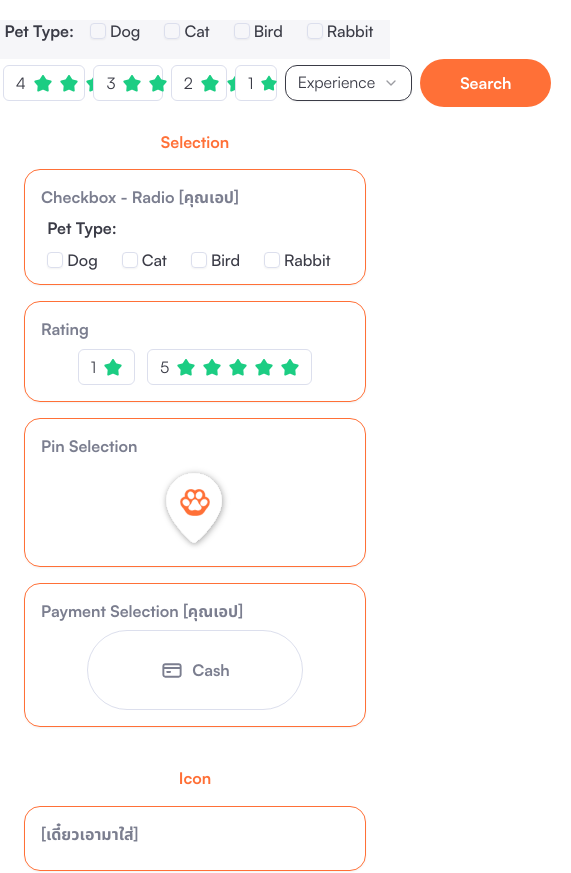
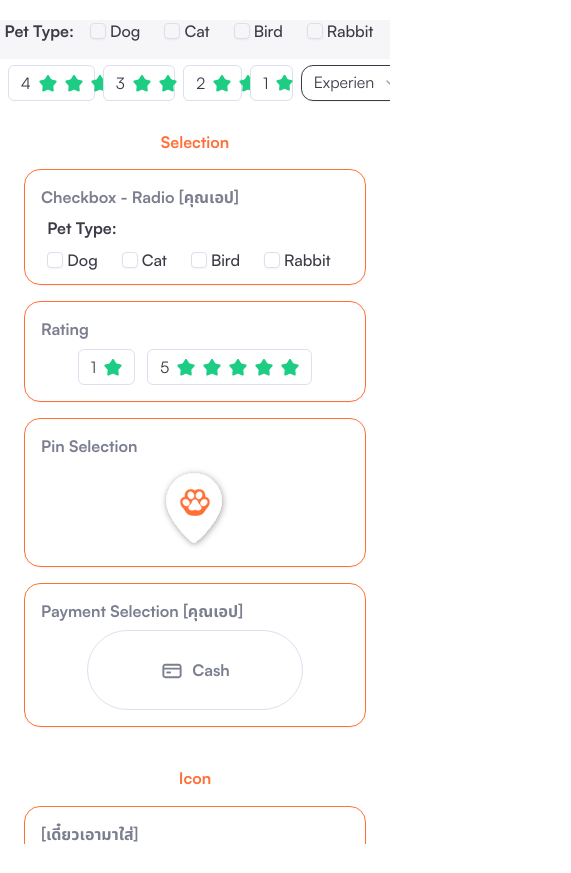
Before and after one commit to phumphut-rueng/Pet-Sitter-App, a Next.js app: page / in a window 390 px wide. Shown: the top 873 px of the page, 571 px wide, since content can reach past the window. After the commit the page ends 844 px from the top, so only its background shows below. Built offline with nearby package versions, Linux system fonts and the light colour scheme.

Commit message:
style: Refactor globals.css for improved organization and clarity; update theme mapping, add new utility classes, and enhance responsive design

```diff
--- a/src/styles/globals.css
+++ b/src/styles/globals.css
@@ -36,9 +36,12 @@
 @import "tailwindcss";
 @import "./token.css";
 
-@source "../**/*.{js,ts,jsx,tsx,mdx}";
+@source "./app/**/*.{ts,tsx,mdx}";
+@source "./components/**/*.{ts,tsx}";
+@source "./pages/**/*.{ts,tsx}";
+@source "./src/**/*.{ts,tsx}";
 
-/* ---------- TAILWIND THEME MAPPING ---------- */
+/* ---------- THEME MAPPING ---------- */
 @theme {
   /* Base Surfaces */
   --color-bg: var(--bg);
@@ -47,7 +50,7 @@
   --color-muted-text: var(--muted-text);
   --color-border: var(--border);
 
-    /* NEW: ink (Figma black) */
+  /* NEW: ink (Figma black) */
   --color-ink: var(--ink);  /* => text-ink / bg-ink / border-ink */
 
   /* Brand */
@@ -75,7 +78,7 @@
   --color-brown-200: var(--brown-200);
   --color-brown-100: var(--brown-100);
 
-  /* Orange scale (เรียกแบบ gray-*) */
+  /* Orange scale */
   --color-orange-6: var(--orange-6); /* #E44A0C */
   --color-orange-5: var(--orange-5); /* #FF7037 */
   --color-orange-4: var(--orange-4); /* #FF986F */
@@ -84,7 +87,7 @@
   --color-orange-1: var(--orange-1); /* #FFF1EC */
   --color-orange-50: var(--orange-bg); /* พื้นส้มอ่อน */
 
-  /* Shortcuts (ถ้าชอบเรียกแบบสั้น) */
+  /* Shortcuts */
   --color-orange: var(--orange-5);
   --color-orange-light: var(--orange-3);
 
@@ -95,7 +98,7 @@
   --color-pink: var(--pink);
   --color-red: var(--red);
 
-  /* Green Scale */
+  /* Green Scale  */
   --color-green-light: var(--green-bg);
 
   /* Accent Backgrounds */
@@ -126,7 +129,7 @@
   --color-google-red: var(--google-red);
   --color-google-yellow: var(--google-yellow);
 
-  /* Legacy Compatibility */
+  /* Legacy Compatibility (shadcn mapping style) */
   --color-background: var(--bg);
   --color-foreground: var(--text);
   --color-primary: var(--brand);
@@ -139,10 +142,10 @@
   /* Focus Ring */
   --ring: var(--brand);
 
-  /* Typography */
+  /* Typography family */
   --font-sans: var(--font);
 
-  /* Text Sizes (for font-[var(--text-lg)] usage) */
+  /* Text Sizes (ใช้คู่กับ font-[var(--text-*)] ได้) */
   --text-display: var(--text-xl);
   --text-h1: var(--text-lg);
   --text-h2: var(--text-md);
@@ -152,24 +155,29 @@
   --text-body2: var(--text-sm2);
   --text-body3: var(--text-xs2);
 
-  /* Spacing */
+  /* Radius & Shadows */
   --radius-sm: var(--radius-sm);
   --radius-md: var(--radius);
   --radius-lg: var(--radius-lg);
-
-  /* Shadows */
   --shadow-sm: var(--shadow-sm);
   --shadow-md: var(--shadow);
   --shadow-lg: var(--shadow-lg);
 }
 
 /* ---------- BASE STYLES ---------- */
-*, *::before, *::after {
-  box-sizing: border-box;
+*, *::before, *::after { box-sizing: border-box; }
+
+html, body, #__next { height: 100%; }
+
+:root {
+  /* Global Layout Width */
+  --page-max: 1200px;
+  --page-pad-x: 16px;
 }
 
-html, body, #__next {
-  height: 100%;
+html, body {
+  max-width: 100%;
+  overflow-x: hidden; /* กันสกรอลล์นอนเมื่อรวมงานหลายคน */
 }
 
 body {
@@ -180,14 +188,65 @@ body {
   -webkit-font-smoothing: antialiased;
 }
 
+/* กันสื่อทุกชนิดล้นกรอบแม้ลืมใส่คลาส */
+img, video, canvas, svg, iframe { max-width: 100%; height: auto; }
+
 ::selection {
   background: var(--color-brand);
   color: var(--color-brand-text);
 }
 
-/* ---------- TYPOGRAPHY UTILITIES ---------- */
+/* ---------- DARK MODE ---------- */
+/* ให้สลับได้ด้วยการใส่ class="dark" บน <html> */
+:root.dark {
+  /* ถ้ามีโทเคนโหมดมืดใน token.css ให้ map เพิ่มที่นี่ */
+}
+
+/* ---------- UTILITIES ---------- */
 @layer utilities {
-  /* === Typography (single source of truth) === */
+  /* ===== Global container 1200px ===== */
+  .container-1200 {
+    max-width: var(--page-max);
+    margin-inline: auto;
+    padding-inline: var(--page-pad-x);
+  }
+
+  /* สำหรับ section ย่อยที่ต้องการคุมกรอบเหมือนกัน */
+  .section {
+    max-width: var(--page-max);
+    margin-inline: auto;
+    padding-inline: var(--page-pad-x);
+  }
+
+  /* Media ไม่ให้ล้นกรอบ (สำรองจาก base) */
+  .media-fluid { max-width: 100%; height: auto; }
+
+  /* ลูกของ flex/grid ที่มีเนื้อหายาว: ป้องกันดันล้น */
+  .minw-0 { min-width: 0; }
+
+  /* Focus ring tone (ใช้ง่าย: ring-2 ring-brand ring-offset-2 ring-offset-bg) */
+  .ring-brand { --tw-ring-color: var(--color-brand); }
+  .ring-offset-bg { --tw-ring-offset-color: var(--color-bg); }
+
+  /* Quick color helpers */
+  .text-brand   { color: var(--brand); }
+  .bg-brand     { background: var(--brand); }
+  .border-brand { border-color: var(--brand); }
+
+  .text-muted { color: var(--muted-text); }
+  .bg-muted   { background: var(--muted); }
+
+  .text-success { color: var(--success); }
+  .text-waiting { color: var(--waiting); }
+  .text-error   { color: var(--red); }
+  .text-pending { color: var(--pending); }
+
+  .bg-success { background: var(--success); }
+  .bg-waiting { background: var(--waiting); }
+  .bg-error   { background: var(--red); }
+  .bg-pending { background: var(--pending); }
+
+  /* ===== Typography scale (single source of truth) ===== */
   .display { font-size: 88px; line-height: 96px; font-family: var(--font-sans); font-weight: 900; }
   .h1      { font-size: 56px; line-height: 64px; font-family: var(--font-sans); font-weight: 700; }
   .h2      { font-size: 36px; line-height: 44px; font-family: var(--font-sans); font-weight: 700; }
@@ -197,28 +256,26 @@ body {
   .body-sm { font-size: 16px; line-height: 28px; font-family: var(--font-sans); font-weight: 500; }
   .caption { font-size: 14px; line-height: 24px; font-family: var(--font-sans); font-weight: 500; }
 
-  /* Responsive Typography */
   @media (max-width: 768px) {
     .display { font-size: 56px; line-height: 64px; }
     .h1      { font-size: 36px; line-height: 44px; }
     .h2      { font-size: 24px; line-height: 32px; }
   }
+}
 
-  /* === Quick Color Utilities === */
-  .text-brand   { color: var(--brand); }
-  .bg-brand     { background: var(--brand); }
-  .border-brand { border-color: var(--brand); }
+/* ---------- EXAMPLES ----------
+  RootLayout:
+    <main class="container-1200">{children}</main>
 
-  .text-muted   { color: var(--muted-text); }
-  .bg-muted     { background: var(--muted); }
+  Section:
+    <section class="section py-10">...</section>
 
-  .text-success { color: var(--success); }
-  .text-waiting { color: var(--waiting); }
-  .text-error   { color: var(--red); }
-  .text-pending { color: var(--pending); }
+  Media:
+    <img class="media-fluid" ... />
 
-  .bg-success   { background: var(--success); }
-  .bg-waiting   { background: var(--waiting); }
-  .bg-error     { background: var(--red); }
-  .bg-pending   { background: var(--pending); }
-}
+  Flex/Grid:
+    <div class="grid md:grid-cols-[260px,1fr] gap-6 minw-0">
+      <aside class="minw-0">...</aside>
+      <section class="minw-0">...</section>
+    </div>
+------------------------------------------------*/
```
